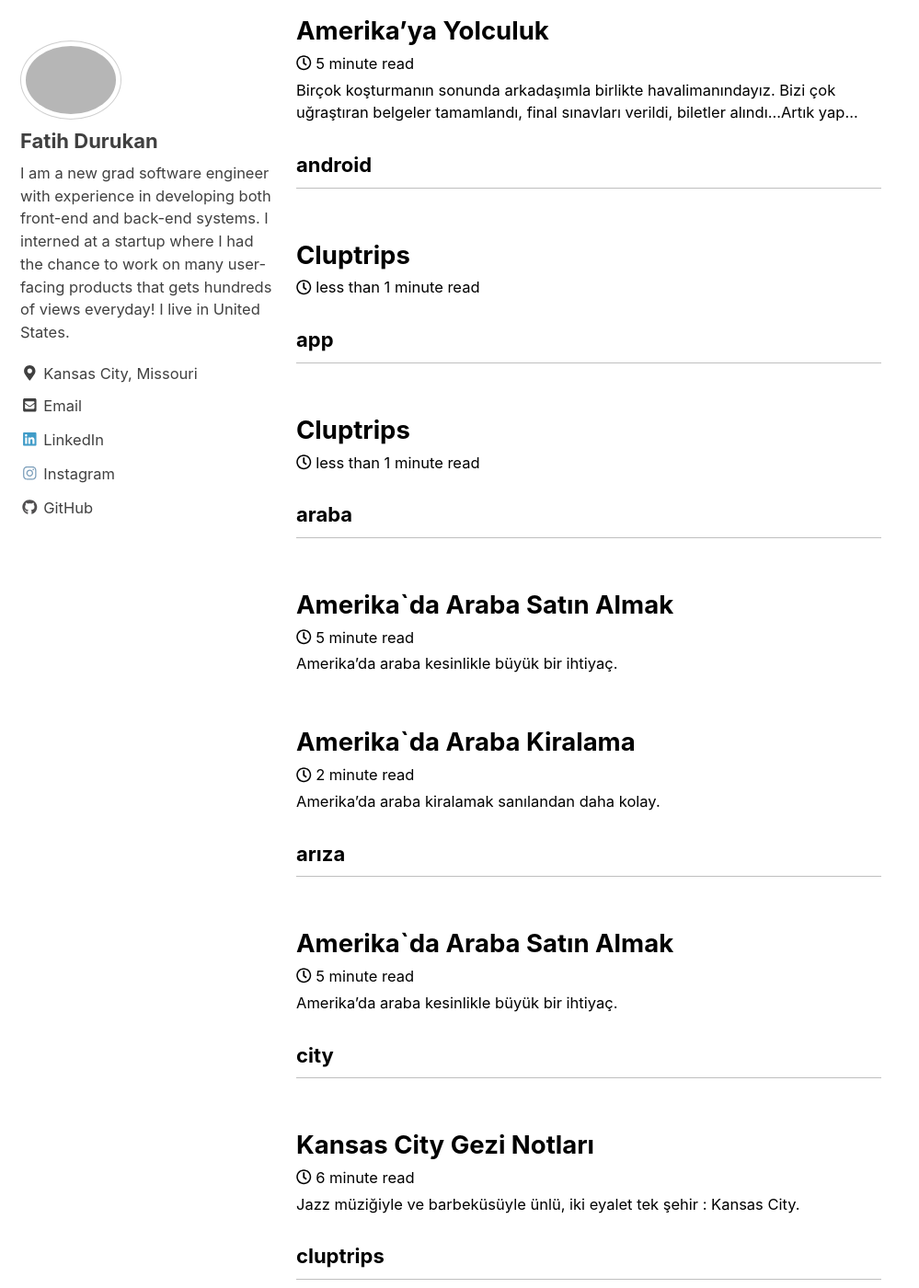
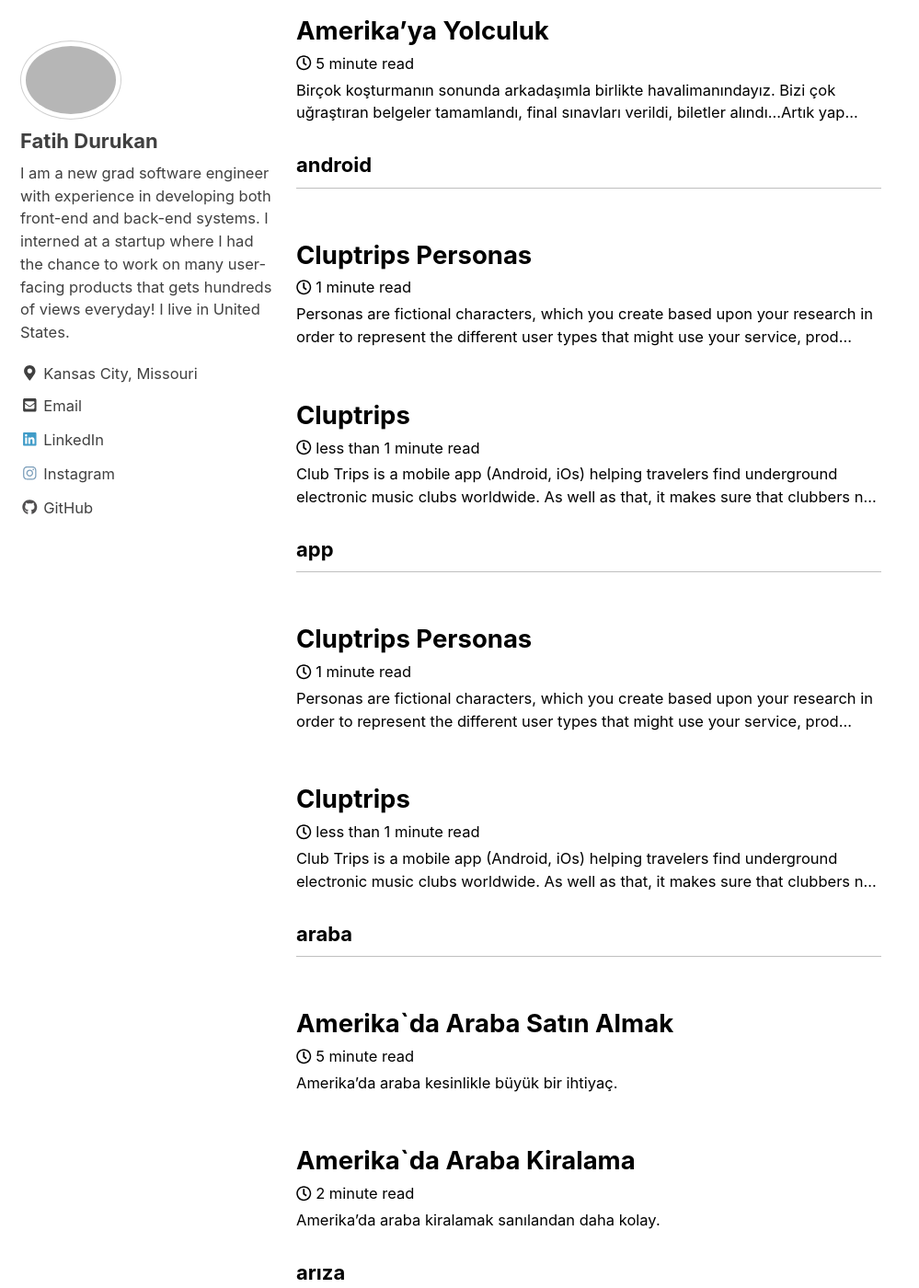
Before and after one commit to fatihdurukan/fatihdurukan.github.io, a Jekyll site: the page built from _pages/tag-archive.html, in a window 1280 px wide and 1400 px high, scrolled down 1775 px. Shown: the whole window at 92% size, without its empty margins (0-999 px from the left). Built offline with Jekyll 4.4.1, drawn with Linux system fonts in a browser that asks for light colours; nearby versions of some CDN libraries; some of the changed text lies outside the part shown.

Commit message:
Personas

```diff
--- /dev/null
+++ b/_posts/2018-02-08-personas.md
@@ -0,0 +1,23 @@
+---
+title: "Cluptrips Personas"
+categories:
+  - Cluptrips
+tags:
+  - cluptrips
+  - project
+  - android
+  - app
+
+---
+
+Personas are fictional characters, which you create based upon your research in order to represent the different user types that might use your service, product, site, or brand in a similar way. Creating personas will help you to understand your users’ needs, experiences, behaviours and goals. Creating personas can help you step out of yourself. It can help you to recognise that different people have different needs and expectations, and it can also help you to identify with the user you’re designing for. Personas make the design task at hand less complex, they guide your ideation processes, and they can help you to achieve the goal of creating a good user experience for your target user group.
+
+## Primary Persona - Hannah
+![image-center]({{ site.url }}{{ site.baseurl }}/assets/images/hannah-primary-persona3.png){: .align-center}
+
+## Secondary Persona - Matthew
+![image-center]({{ site.url }}{{ site.baseurl }}/assets/images/fatih-user-persona2.png){: .align-center}
+
+
+## Supplemental Persona - Aleksander
+![image-center]({{ site.url }}{{ site.baseurl }}/assets/images/talha-supplemental-persona3.png){: .align-center}
```
Also changed, not shown: _posts/2018-02-02-cluptrips.md (+2 -2 lines), assets/images/fatih-user-persona2.png (added), assets/images/hannah-primary-persona3.png (added).
